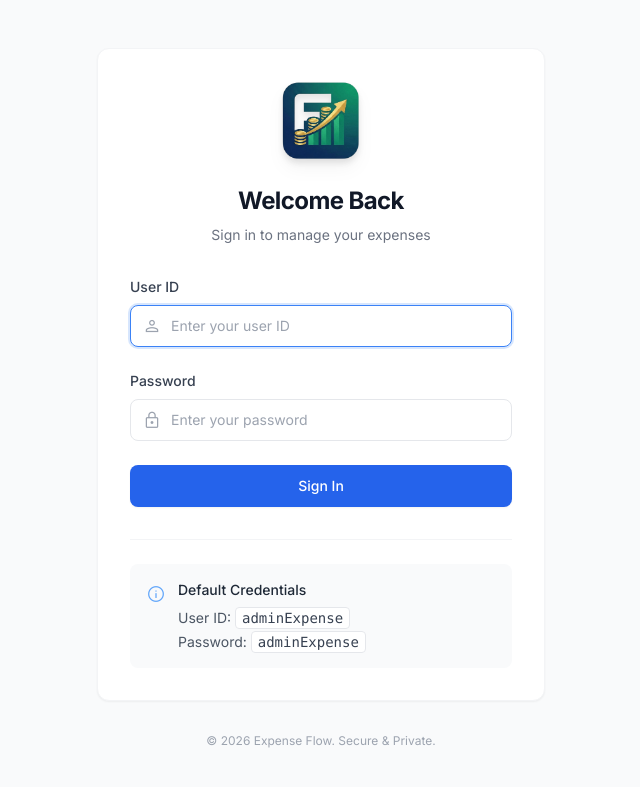
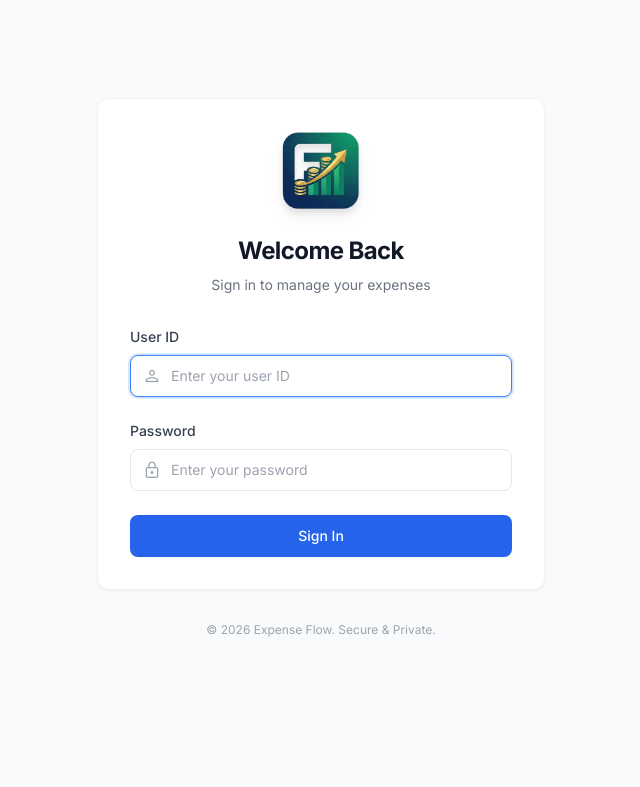
Before and after one commit to rohitkumar-vc/expense_tracker_v2, a FastAPI app: page /login in a window 1280 px wide. Shown: the top 787 px of the page, without its empty margins (319-959 px from the left). Run offline with FastAPI, Linux system fonts and the light colour scheme; some libraries are stand-ins or nearby versions.

Commit message:
Update login.html

```diff
--- a/app/templates/login.html
+++ b/app/templates/login.html
@@ -61,23 +61,6 @@
                 </button>
             </form>
 
-            <!-- Default Credentials Info -->
-            <div class="pt-6 border-t border-gray-100 dark:border-gray-700">
-                <div class="rounded-lg bg-gray-50 dark:bg-gray-700/50 p-4">
-                    <div class="flex">
-                        <div class="flex-shrink-0">
-                            <span class="material-symbols-outlined text-blue-400 text-xl">info</span>
-                        </div>
-                        <div class="ml-3">
-                            <h3 class="text-sm font-medium text-gray-800 dark:text-gray-200">Default Credentials</h3>
-                            <div class="mt-2 text-sm text-gray-600 dark:text-gray-400 space-y-1">
-                                <p>User ID: <span class="font-mono bg-white dark:bg-gray-800/50 border border-gray-200 dark:border-gray-600 px-1.5 py-0.5 rounded text-gray-700 dark:text-gray-300">adminExpense</span></p>
-                                <p>Password: <span class="font-mono bg-white dark:bg-gray-800/50 border border-gray-200 dark:border-gray-600 px-1.5 py-0.5 rounded text-gray-700 dark:text-gray-300">adminExpense</span></p>
-                            </div>
-                        </div>
-                    </div>
-                </div>
-            </div>
         </div>
 
         <p class="mt-8 text-center text-xs text-gray-400">
```
